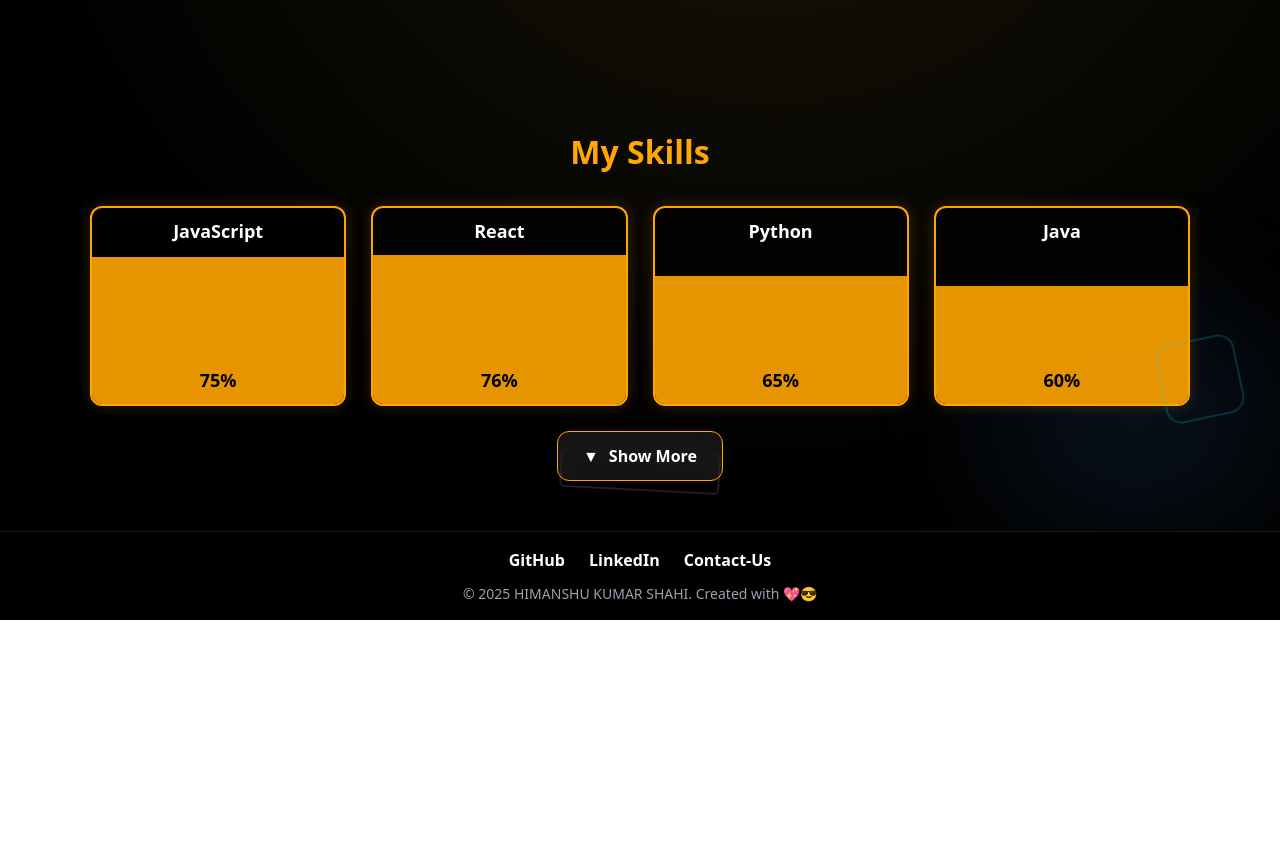
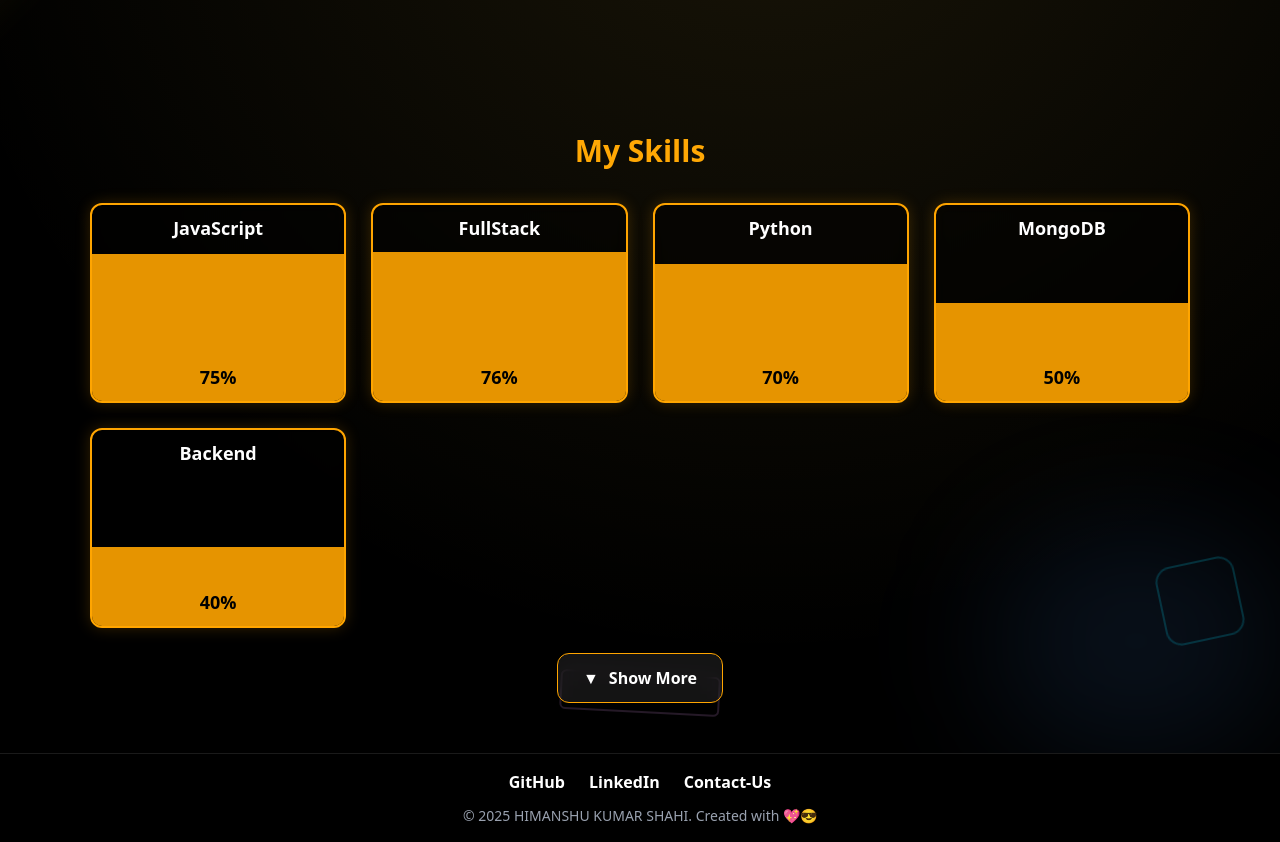
Before and after one commit to HimanshuKumarShahi/chai-aur-react, a React (Vite) app in the folder Portfolio/: page / in a window 1280 px wide. Shown: the part 969-1811 px from the top of the page. Before the commit the page ends 1589 px from the top, so only its background shows below. Built offline with nearby package versions, Linux system fonts and the light colour scheme.

Commit message:
complete home page

```diff
--- a/Portfolio/src/components/Home/Home.jsx
+++ b/Portfolio/src/components/Home/Home.jsx
@@ -156,7 +156,7 @@ function Home() {
     style={{
       color: "orange",
       marginBottom: "30px",
-      fontSize: "32px",
+      fontSize: "30px",
       fontWeight: "bold",
       textAlign: "center",
     }}
@@ -169,19 +169,21 @@ function Home() {
 
     const skills = [
       { name: "JavaScript", level: 75 },
-      { name: "React", level: 76 },
-      { name: "Python", level: 65 },
+      { name: "FullStack", level: 76 },
+      { name: "Python", level: 70 },
+      { name: "MongoDB", level: 50 },
+      { name: "Backend", level: 40 },
+      { name: "Tailwind Css", level: 69 },
+      { name: "Node.js", level: 69 },
       { name: "Java", level: 60 },
-      { name: "Node.js", level: 65 },
       { name: "SQL", level: 60 },
       { name: "HTML", level: 58 },
       { name: "CSS", level: 49 },
       { name: "C++", level: 55 },
-      { name: "MongoDB", level: 50 },
+      { name: "C", level: 57 },
     ];
 
-    // show only first 4 unless expanded
-    const visible = showAll ? skills : skills.slice(0, 4);
+    const visible = showAll ? skills : skills.slice(0, 5);
 
     return (
       <>
```
